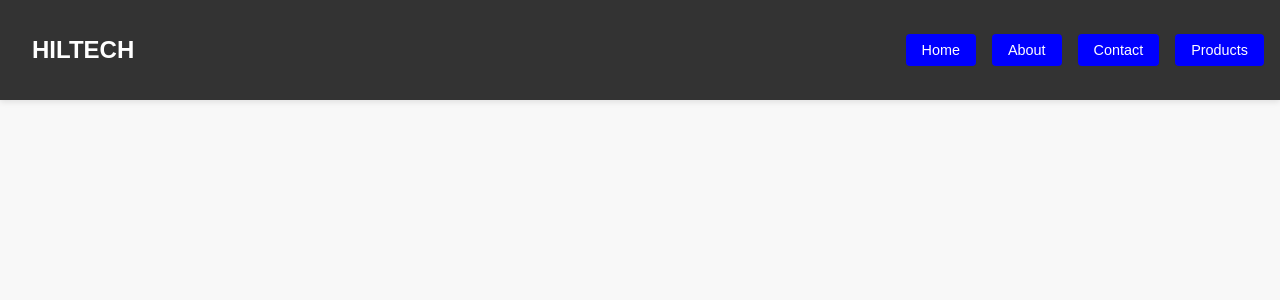
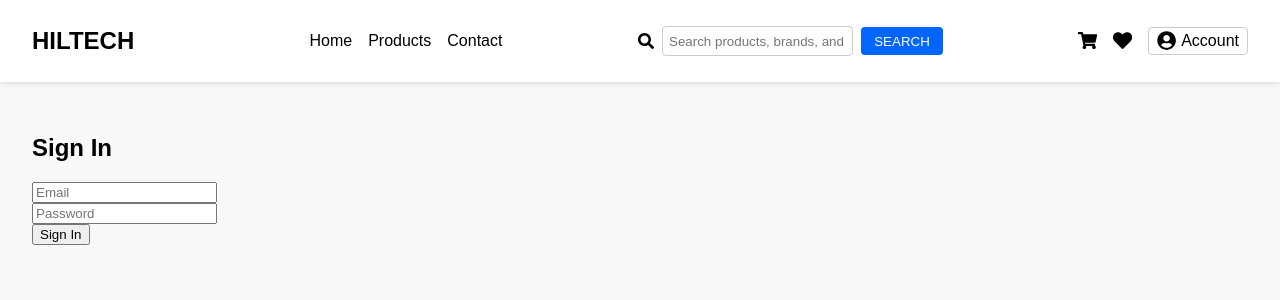
Before and after one commit to jaredrotich/HILTECH, a React (Vite) app in the folder my-react-app/: page /signin in a window 1280 px wide. Shown: the top 300 px of the page. Built offline with nearby package versions, Linux system fonts and the light colour scheme.

Commit message:
made Navbar functionality beter and and auth functionality

```diff
--- a/my-react-app/package.json
+++ b/my-react-app/package.json
@@ -13,6 +13,7 @@
     "@emailjs/browser": "^4.4.1",
     "react": "^19.0.0",
     "react-dom": "^19.0.0",
+    "react-icons": "^5.5.0",
     "react-router-dom": "^6.30.0"
   },
   "devDependencies": {
--- a/my-react-app/src/App.jsx
+++ b/my-react-app/src/App.jsx
@@ -1,15 +1,21 @@
 import React from 'react';
-import { Routes, Route } from 'react-router-dom';
+import { BrowserRouter as Router,Routes, Route } from 'react-router-dom';
 import Home from './components/Home';
 import Navbar from './components/Navbar';
 import Checkout from './pages/CheckoutPage';
 import OrderConfirmation from './pages/OrderConfirmation';
+import SignIn from './pages/SignIn';
+import SignUp from './pages/SignUp';
 
 const App = () => {
     return (
+
         <>
           <Navbar />
           <Routes>
+          <Route path="/signin" element={<SignIn />} />
+          <Route path="/signup" element={<SignUp />} />
+
             <Route path="/" element={<Home />} />
             <Route path="/checkout" element={<Checkout />} />
             <Route path="/order-confirmation" element={<OrderConfirmation />} />
--- a/my-react-app/src/components/Navbar.css
+++ b/my-react-app/src/components/Navbar.css
@@ -1,10 +1,10 @@
-/* .navbar {
+.navbar {
   display: flex;
+  align-items: center;
   justify-content: space-between;
-    align-items: center;
   padding: 1rem 2rem;
-    background-color: #333;
-    color: white;
+  background: white;
+  box-shadow: 0 2px 5px rgba(0,0,0,0.1);
 }
 
 .navbar__logo {
@@ -12,94 +12,76 @@
   font-weight: bold;
 }
 
-  .navbar__menu {
+.navbar__links {
   list-style: none;
   display: flex;
-    gap: 1.5rem;
+  gap: 1rem;
 }
 
-  .navbar__menu li a {
-    color: white;
+.navbar__links .nav-link {
   text-decoration: none;
-    font-size: 1rem;
+  color: black;
 }
 
-  .navbar__menu li a:hover {
-    color: #ffcc00;
+.navbar__search {
+  display: flex;
+  align-items: center;
+  gap: 0.5rem;
 }
 
-  .nav-link {
-    padding: 0.5rem 1rem;
-    background-color: var(--primary);
-    color: white;
+.navbar__search input {
+  padding: 0.4rem;
+  border: 1px solid #ccc;
   border-radius: 4px;
-    text-decoration: none;
-    font-size: 0.9rem;
-    transition: background 0.3s ease;
-  } */
-
-
-  :root {
-    --bg-color: #f5f5f5;
-    --text-color: #111;
-    --primary: blue;
-    --accent: red;
 }
 
-
-  nav {
-    display: flex;
-    justify-content: center;
-    align-items: center;
-    flex-wrap: wrap;
-    gap: 1rem;
-    padding: 1rem;
-    /* background-color: var(--bg-color); */
-    background-color:   #333;;
-    box-shadow: 0 2px 6px rgba(0, 0, 0, 0.1);
+.navbar__search button {
+  background-color: #0066ff;
+  color: white;
+  border: none;
+  padding: 0.4rem 0.8rem;
+  cursor: pointer;
+  border-radius: 4px;
 }
 
-  nav h2 {
-    margin-right: auto;
-    font-size: 1.5rem;
-    font-weight: bold;
-    padding-left: 1rem;
-    color: white;
+.navbar__icons {
+  display: flex;
+  align-items: center;
+  gap: 1rem;
+  position: relative;
 }
 
-  /* Nav Links */
-  .nav-link {
-    padding: 0.5rem 1rem;
-    background-color: var(--primary);
-    color: white;
-    border-radius: 4px;
-    text-decoration: none;
-    font-size: 0.9rem;
-    transition: background 0.3s ease;
+.icon {
+  font-size: 1.2rem;
+  cursor: pointer;
 }
 
-  .nav-link:hover {
-    background-color: darkblue;
+.account-wrapper {
+  cursor: pointer;
+  position: relative;
+  display: flex;
+  align-items: center;
+  gap: 0.3rem;
+  border: 1px solid #ccc;
+  padding: 0.2rem 0.5rem;
+  border-radius: 4px;
 }
 
-  .nav-link.active {
-    background-color: var(--accent);
+.account-dropdown {
+  position: absolute;
+  top: 2.2rem;
+  right: 0;
+  background: white;
+  box-shadow: 0 2px 5px rgba(0,0,0,0.2);
+  padding: 0.5rem;
+  border-radius: 4px;
+  z-index: 100;
+  display: flex;
+  flex-direction: column;
 }
 
-  /* Responsive */
-  @media (max-width: 600px) {
-    nav {
-      flex-direction: column;
-      align-items: flex-start;
-    }
-
-    nav h2 {
-      padding-left: 0;
+.account-dropdown a {
+  text-decoration: none;
+  color: #0066ff;
   margin-bottom: 0.5rem;
 }
-
-    .nav-link {
-      width: 100%;
-      text-align: left;
-    }
-  }
--- a/my-react-app/src/components/Navbar.jsx
+++ b/my-react-app/src/components/Navbar.jsx
@@ -1,56 +1,126 @@
-// import React from 'react';
+
+
+
+// import React, { useState } from 'react';
+// import { NavLink, Link, useNavigate } from "react-router-dom";
+// import { FaSearch, FaShoppingCart, FaHeart, FaUserCircle } from 'react-icons/fa';
 // import "./Navbar.css";
 
 // const Navbar = () => {
-//     return (
-//         <nav className='navbar'>
-//             <div className='navbar__logo'>HILTECH</div>
-//             <ul className='navbar__menu'>
-//             <li><a href='/'>Home</a></li>
-//                 <li><a href='/'>Products</a></li>
-//                 <li><a href='/'>Contact</a></li>
-//             </ul>
-//         </nav>
-//     );
+//   const [showAccountDropdown, setShowAccountDropdown] = useState(false);
+
+//   const toggleDropdown = () => {
+//     setShowAccountDropdown(!showAccountDropdown);
+//   };
+
+//   return (
+//     <nav className="navbar">
+
+//       <div className="navbar__logo">
+//         <Link to="/">HILTECH</Link>
+//       </div>
+
+//       {/* Search bar */}
+//       <div className="navbar__search">
+//         <FaSearch className="search-icon" />
+//         <input type="text" placeholder="Search products..." />
+//         <button className="search-btn">Search</button>
+//       </div>
+
+//       {/* Navigation Links */}
+//       <ul className="navbar__links">
+//         <li><NavLink to="/" className="nav-link">Home</NavLink></li>
+//         <li><NavLink to="/about" className="nav-link">About</NavLink></li>
+//         <li><NavLink to="/contact" className="nav-link">Contact</NavLink></li>
+//         <li><NavLink to="/products" className="nav-link">Products</NavLink></li>
+//       </ul>
+
+//       {/* Icons + Account */}
+//       <div className="navbar__icons">
+//         <div className="icon-wrapper">
+//           <FaHeart />
+//           <span className="icon-badge">0</span>
+//         </div>
+//         <div className="icon-wrapper">
+//           <FaShoppingCart />
+//           <span className="icon-badge">0</span>
+//         </div>
+//         <div className="account-wrapper" onClick={toggleDropdown}>
+//           <FaUserCircle className="user-icon" />
+//           <span>Account</span>
+//           {showAccountDropdown && (
+//             <div className="account-dropdown">
+//               <Link to="/signup">Sign up</Link>
+//               <Link to="/signin">Sign in</Link>
+//             </div>
+//           )}
+//         </div>
+//       </div>
+//     </nav>
+//   );
 // };
-
 
 // export default Navbar;
 
-import React from 'react';
-import {  NavLink } from "react-router-dom";
-import "./Navbar.css";
+import React, { useState } from 'react';
+import { NavLink, useNavigate } from "react-router-dom";
+import { FaSearch, FaShoppingCart, FaHeart, FaUserCircle } from 'react-icons/fa';
+import './Navbar.css';
 
-const Navbar = () => {
-    return (
-        <nav>
-          <h2>HILTECH</h2>
-          <NavLink
-          to="/"
-          className="nav-link"
-          >
-            Home
-          </NavLink>
-          <NavLink
-          to="/about"
-          className="nav-link"
-          >
-            About
-          </NavLink>
-          <NavLink
-          to="/contact"
-          className="nav-link"
-          >
-            Contact
-          </NavLink>
-          <NavLink
-          to="/projects"
-          className="nav-link"
-          >
-            Products
-          </NavLink>
-        </nav>
-    )
-}
+const Navbar = ({ onSearch }) => {
+  const [showAccountDropdown, setShowAccountDropdown] = useState(false);
+  const [searchQuery, setSearchQuery] = useState('');
+  const navigate = useNavigate();
+
+  const toggleDropdown = () => {
+    setShowAccountDropdown(!showAccountDropdown);
+  };
+
+  const handleSearchSubmit = (e) => {
+    e.preventDefault();
+    if (searchQuery.trim()) {
+      onSearch(searchQuery.trim());
+      navigate('/');
+    }
+  };
+
+  return (
+    <nav className='navbar'>
+      <div className='navbar__logo'>HILTECH</div>
+
+      <ul className='navbar__links'>
+        <li><NavLink to="/" className="nav-link">Home</NavLink></li>
+        <li><NavLink to="/products" className="nav-link">Products</NavLink></li>
+        <li><NavLink to="/contact" className="nav-link">Contact</NavLink></li>
+      </ul>
+
+      <form onSubmit={handleSearchSubmit} className='navbar__search'>
+        <FaSearch />
+        <input
+          type="text"
+          placeholder="Search products, brands, and categories"
+          value={searchQuery}
+          onChange={(e) => setSearchQuery(e.target.value)}
+        />
+        <button type="submit">SEARCH</button>
+      </form>
+
+      <div className='navbar__icons'>
+        <FaShoppingCart className='icon' />
+        <FaHeart className='icon' />
+        <div className='account-wrapper' onClick={toggleDropdown}>
+          <FaUserCircle className='icon' />
+          <span>Account</span>
+          {showAccountDropdown && (
+            <div className='account-dropdown'>
+              <NavLink to="/signup">Sign up</NavLink>
+              <NavLink to="/signin">Sign in</NavLink>
+            </div>
+          )}
+        </div>
+      </div>
+    </nav>
+  );
+};
 
 export default Navbar;
--- /dev/null
+++ b/my-react-app/src/pages/SignIn.jsx
@@ -0,0 +1,16 @@
+import React from 'react';
+
+const SignIn = () => {
+  return (
+    <div style={{ padding: '2rem' }}>
+      <h2>Sign In</h2>
+      <form>
+        <input type="email" placeholder="Email" required /><br />
+        <input type="password" placeholder="Password" required /><br />
+        <button type="submit">Sign In</button>
+      </form>
+    </div>
+  );
+};
+
+export default SignIn;
--- /dev/null
+++ b/my-react-app/src/pages/SignUp.jsx
@@ -0,0 +1,17 @@
+import React from 'react';
+
+const SignUp = () => {
+  return (
+    <div style={{ padding: '2rem' }}>
+      <h2>Sign Up</h2>
+      <form>
+        <input type="text" placeholder="Name" required /><br />
+        <input type="email" placeholder="Email" required /><br />
+        <input type="password" placeholder="Password" required /><br />
+        <button type="submit">Sign Up</button>
+      </form>
+    </div>
+  );
+};
+
+export default SignUp;
```
Also changed, not shown: 1 other file (tests, documents, lock files or other folders). Lines whose indentation alone changed are shown as unchanged.
